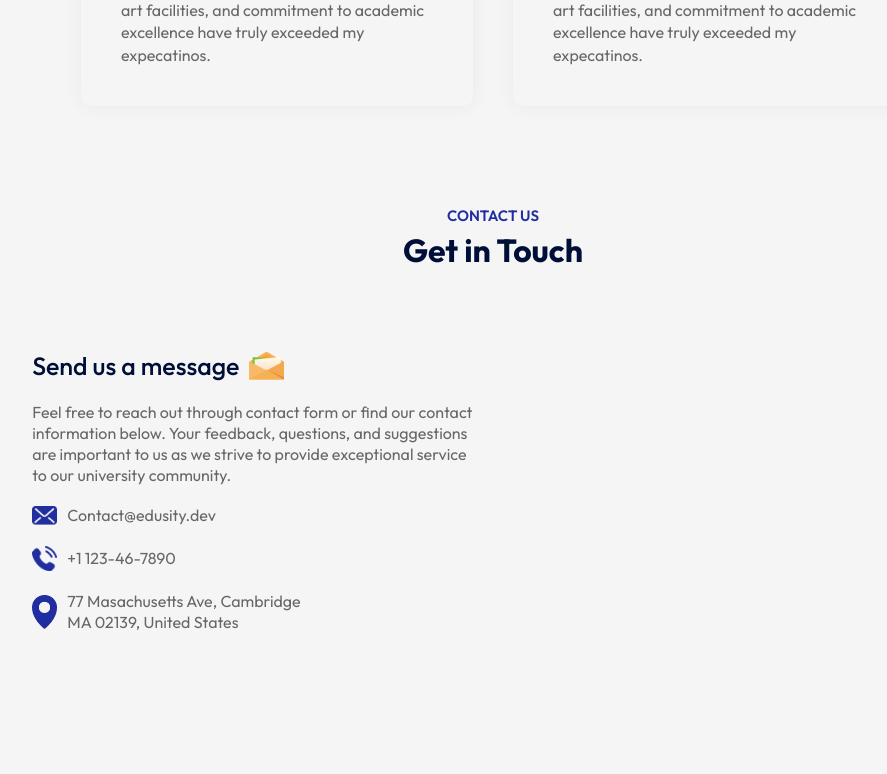
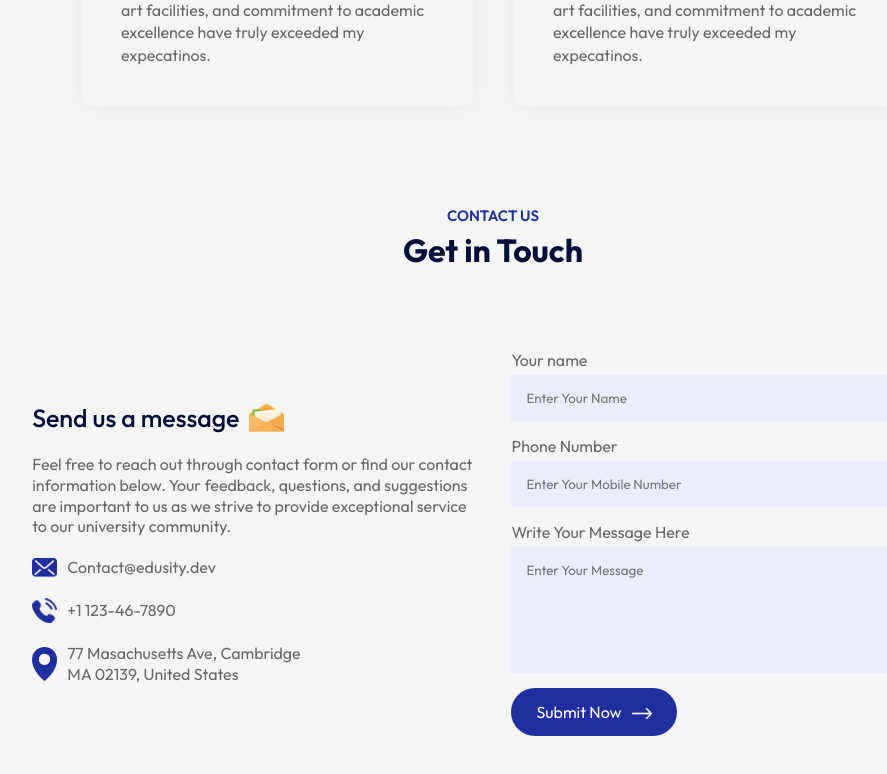
Before and after one commit to sarathks17/universityapplication, a React (Vite) app in the folder edusity/: page / in a window 1280 px wide. Shown: the part 2834-3608 px from the top of the page, without its empty margins (147-1034 px from the left). Before the commit the page ends 3567 px from the top, so only its background shows below. Built offline with nearby package versions, Linux system fonts and the light colour scheme.

Commit message:
contact section completed,working in Footer section

```diff
--- a/edusity/src/Components/Contact/Contact.css
+++ b/edusity/src/Components/Contact/Contact.css
@@ -34,3 +34,18 @@
     width: 25px;
     margin-right: 10px;
 }
+.contact form input, .contact form textarea{
+    display: block;
+    width: 100%;
+    background: #EBECFE;
+    padding: 15px;
+    border: 0;
+    outline: 0;
+    margin-bottom: 15px;
+    margin-top: 5px;
+    resize: none;
+}
+.contact-col span{
+    display: block;
+    margin: 20px 0;
+}
--- a/edusity/src/Components/Contact/Contact.jsx
+++ b/edusity/src/Components/Contact/Contact.jsx
@@ -4,7 +4,34 @@
 import mail_icon from '../../assets/mail-icon.png'
 import phone_icon from '../../assets/phone-icon.png'
 import location_icon from '../../assets/location-icon.png'
+import white_arrow from '../../assets/white-arrow.png'
 const Contact = () => {
+
+    const [result, setResult] = React.useState("");
+
+  const onSubmit = async (event) => {
+    event.preventDefault();
+    setResult("Sending....");
+    const formData = new FormData(event.target);
+
+    formData.append("access_key", "151efa5e-2747-4bd2-a3c6-240d8f73452b");
+
+    const response = await fetch("https://api.web3forms.com/submit", {
+      method: "POST",
+      body: formData
+    });
+
+    const data = await response.json();
+
+    if (data.success) {
+      setResult("Form Submitted Successfully");
+      event.target.reset();
+    } else {
+      console.log("Error", data);
+      setResult(data.message);
+    }
+  };
+
   return (
     <div className='contact'>
       <div className="contact-col">
@@ -20,7 +47,18 @@
             </ul>
         </p>
       </div>
-      <div className="contact-col"></div>
+      <div className="contact-col">
+        <form onSubmit={onSubmit}>
+            <label>Your name</label>
+            <input type='text' name='name' placeholder='Enter Your Name' required/>
+            <label>Phone Number</label>
+            <input type='tel' name='phone'placeholder='Enter Your Mobile Number' required/>
+            <label>Write Your Message Here</label>
+            <textarea name='message' rows="6" placeholder='Enter Your Message' required></textarea>
+            <button type='submit' className='btn dark-btn'>Submit Now<img src={white_arrow} alt=''/></button>
+        </form>
+        <span>{result}</span>
+      </div>
     </div>
   )
 }
```
